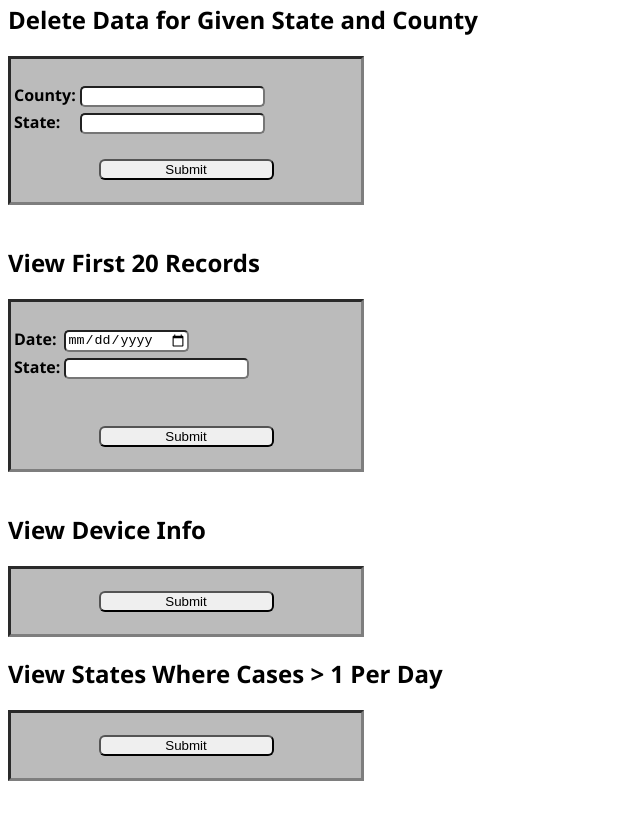
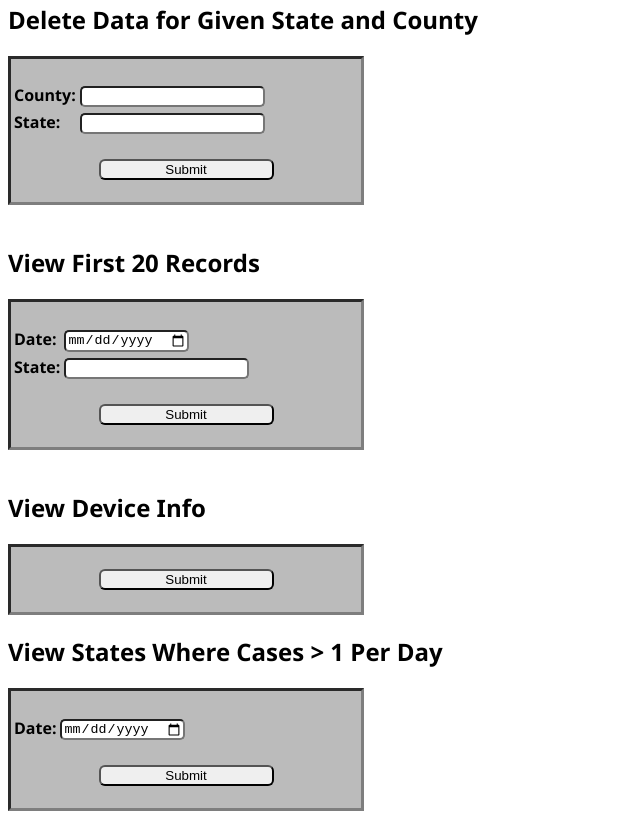
Before and after one commit to TWCurry/CD5108-Coursework, a website: page webpage/index.html in a window 1280 px wide. Shown: the part 979-1798 px from the top of the page, without its empty margins (0-640 px from the left). Before the commit the page ends 1768 px from the top, so only its background shows below. Drawn offline with Linux system fonts and the light colour scheme.

Commit message:
Added date selector to frontend

```diff
--- a/webpage/index.html
+++ b/webpage/index.html
@@ -100,7 +100,6 @@
                     <tr><td><b>State: </b></td><td><input type="text" class="inputBox" name="displayState20"></td></tr>
                 </table>
                 <br>
-                <br>
                 <input class="submitButton" type="submit"/>
                 <br>
             </div>
@@ -118,6 +117,10 @@
         <form action="/statesWithMultipleCases" method="get">
             <div class="section">
                 <br>
+                <table>
+                    <tr><td><b>Date: </b></td><td><input type="date" class="inputBox" name="dateForMultipleCases"></td></tr>
+                </table>
+                <br>
                 <input class="submitButton" type="submit"/>
                 <br>
             </div>
```
